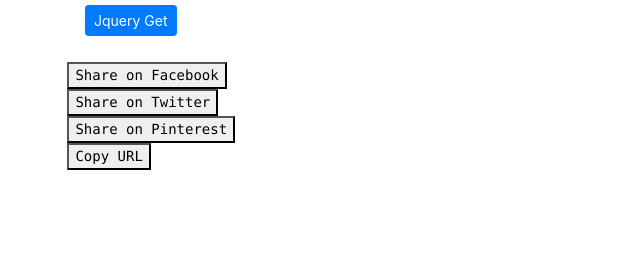
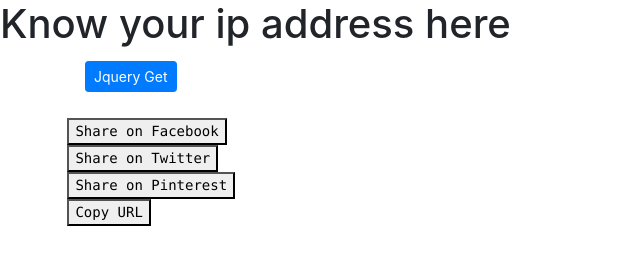
Before and after one commit to mohammadalamin2k23/ip, a plain HTML site: page index.html in a window 1280 px wide. Shown: the whole page, without its empty margins (0-640 px from the left). Drawn offline with nearby package versions, Linux system fonts and the light colour scheme.

Commit message:
Update index.html

```diff
--- a/index.html
+++ b/index.html
@@ -1,4 +1,4 @@
-<div class="container">
+<h1>Know your ip address here</h1><div class="container">
 <button type="button" class="btn btn-primary btn-sm ipinfo">Jquery Get</button>
 <div class="result"></div>
 </div><link rel="stylesheet" href="https://cdnjs.cloudflare.com/ajax/libs/twitter-bootstrap/4.1.2/css/bootstrap.min.css"><script src="https://cdnjs.cloudflare.com/ajax/libs/jquery/1.12.4/jquery.min.js"></script><script >$(document).ready(function(){
@@ -21,7 +21,7 @@ $('.result').append('<ul class="list-group"><li class="list-group-item">'+data.i
         <button class="share-button copy" onclick="copyURL()">Copy URL</button>
 
     </div>
-    </pre>
+</pre>
 <style>.container{
 padding-top:5px;
 }
```
